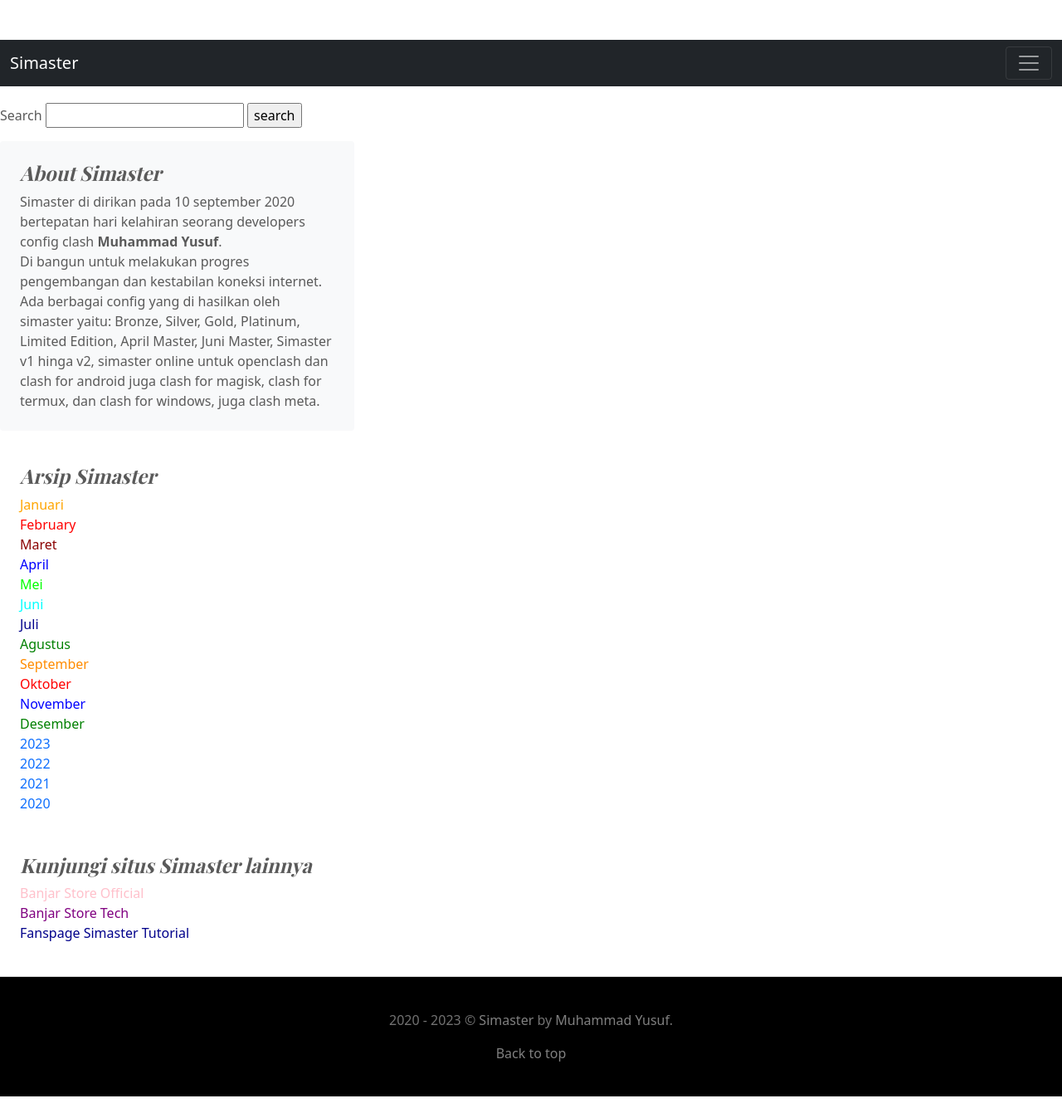
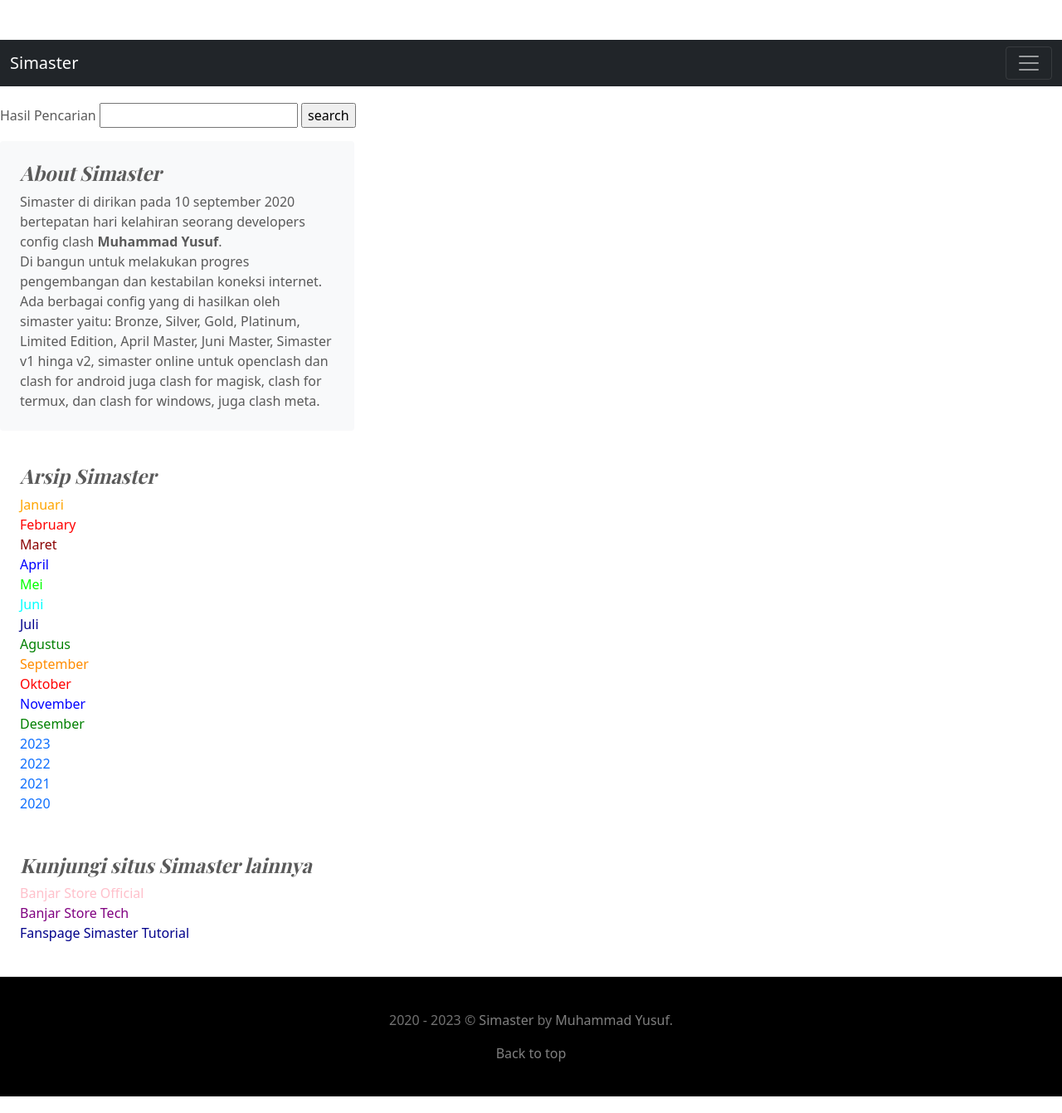
Before and after one commit to mwnsofficial/simastertutorials.github.io, a Jekyll site: the page built from pages/search.md, in a window 1280 px wide and 1341 px high. Shown: the whole window at 83% size. Built offline with Jekyll 4.4.1, drawn with Linux system fonts in a browser that asks for light colours.

Commit message:
Update search.md

```diff
--- a/pages/search.md
+++ b/pages/search.md
@@ -4,7 +4,7 @@ layout: search
 permalink: "/search/"
 ---
 <form action="/search/" method="get">
-  <label for="search-box">Search</label>
+  <label for="search-box">Hasil Pencarian</label>
   <input type="text" id="search-box" name="query">
   <input type="submit" value="search">
 </form>
@@ -25,5 +25,5 @@ permalink: "/search/"
     {% endfor %}
   };
 </script>
-<script src="{{site.baseurl}}/assets/js/lunr.min.js"></script>
-<script src="{{site.baseurl}}/assets/js/search.js"></script>
+<script src="{{ site.baseurl }}/assets/js/lunr.min.js"></script>
+<script src="{{ site.baseurl }}/assets/js/search.js"></script>
```
